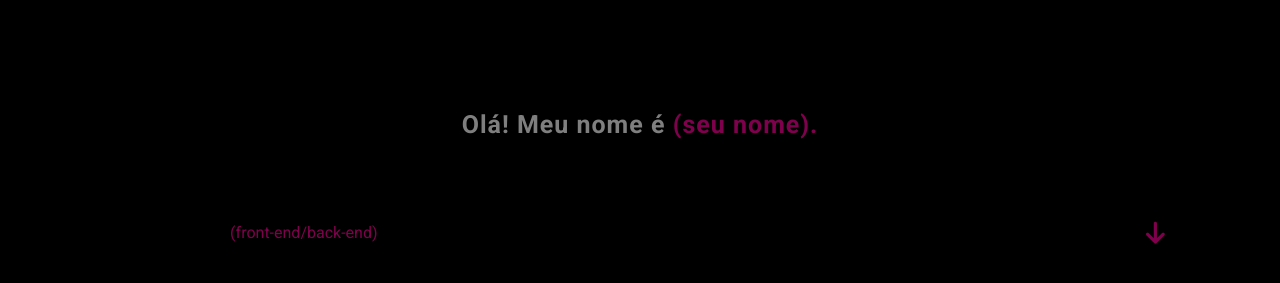
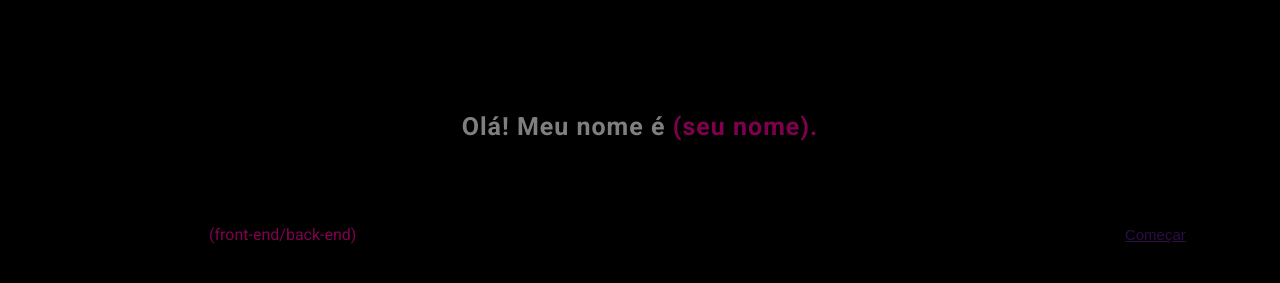
Before and after one commit to EricRochaGoncalves/modelo-de-portfolio, a plain HTML site: page index.html in a window 1280 px wide. Shown: the part 515-798 px from the top of the page. Drawn offline with Linux system fonts and the light colour scheme.

Commit message:
Atualizar o index.html

```diff
--- a/index.html
+++ b/index.html
@@ -54,7 +54,7 @@
     <div class="sub-title" style="3px solid black;">
 <h1>Olá! Meu nome é <span style="color: #ff0099;">(seu nome).</span></h1><br> <p>Sou desenvolvedor<span style="color: #ff0099;">(front-end/back-end)</span> e estou sempre em busca de novas oportunidades para criar soluções inovadoras e impactantes na web!</p>
       <button class="navigate">
-         <i class="fas fa-arrow-down" style="color: #ff0099; font-size: 25px;"></i>
+        <a href="">Começar</a>
       </button>
     </div>
 
```
